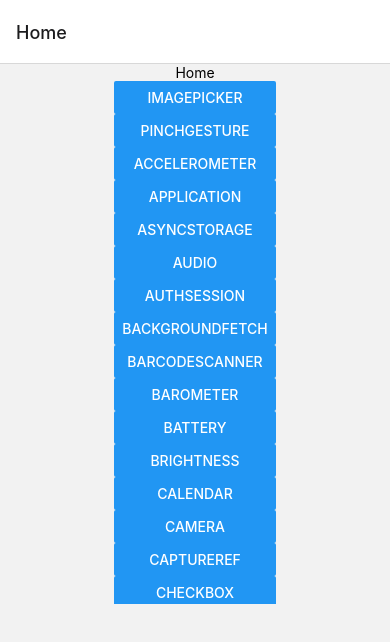
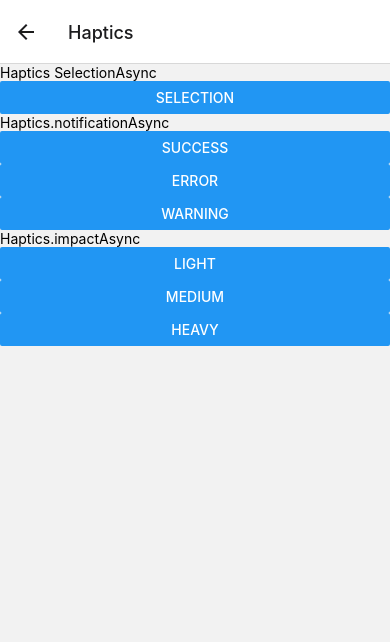
Before and after one commit to GuilhermeSousaDev/Expo, a React Native app: screen /Haptics in a window 390 px wide. Shown: the top 642 px of the page. Built offline with nearby package versions, Linux system fonts and the light colour scheme; what expo-task-manager would draw is missing.

Commit message:
Expo Haptics

```diff
--- a/App.js
+++ b/App.js
@@ -33,6 +33,7 @@ import Firebase from './screens/Firebase';
 import Fonts from './screens/Fonts';
 import Gesture from './screens/Gesture';
 import GlView from './screens/GlView';
+import Haptics from './screens/Haptics';
 
 export default function App() {
   return (
@@ -66,6 +67,7 @@ export default function App() {
         <Stack.Screen name='Fonts' component={Fonts} />
         <Stack.Screen name='Gesture' component={Gesture} />
         <Stack.Screen name='GlView' component={GlView} />
+        <Stack.Screen name='Haptics' component={Haptics} />
       </Stack.Navigator>
       <StatusBar style="light" />
     </NavigationContainer>
--- a/package.json
+++ b/package.json
@@ -33,6 +33,7 @@
     "expo-firebase-recaptcha": "~2.3.1",
     "expo-font": "~11.0.1",
     "expo-gl": "~12.0.1",
+    "expo-haptics": "~12.0.1",
     "expo-image-picker": "~14.0.2",
     "expo-media-library": "~15.0.0",
     "expo-random": "~13.0.0",
--- /dev/null
+++ b/screens/Haptics.js
@@ -0,0 +1,61 @@
+import { View, Button, Text } from 'react-native';
+import * as Haptics from 'expo-haptics';
+
+export default function HapticsScreen() {
+    return (
+        <View>
+            <Text>Haptics SelectionAsync</Text>
+            <View>
+                <Button title="Selection" onPress={() => Haptics.selectionAsync()} />
+            </View>
+            <Text>Haptics.notificationAsync</Text>
+            <View>
+                <Button
+                    title="Success"
+                    onPress={() => Haptics.notificationAsync(
+                        Haptics.NotificationFeedbackType.Success,
+                    )}
+                />
+                <Button
+                    title="Error"
+                    onPress={
+                        () =>
+                            Haptics.notificationAsync(
+                                Haptics.NotificationFeedbackType.Error
+                            )
+                    }
+                />
+                <Button
+                    title="Warning"
+                    onPress={
+                        () =>
+                            Haptics.notificationAsync(
+                                Haptics.NotificationFeedbackType.Warning
+                            )
+                    }
+                />
+            </View>
+            <Text>Haptics.impactAsync</Text>
+            <View>
+                <Button
+                    title="Light"
+                    onPress={
+                        () => Haptics.impactAsync(Haptics.ImpactFeedbackStyle.Light)
+                    }
+                />
+                <Button
+                    title="Medium"
+                    onPress={
+                        () => Haptics.impactAsync(Haptics.ImpactFeedbackStyle.Medium)
+                    }
+                />
+                <Button
+                    title="Heavy"
+                    onPress={
+                        () => Haptics.impactAsync(Haptics.ImpactFeedbackStyle.Heavy)
+                    }
+                />
+            </View>
+        </View>
+    )
+}
--- a/screens/Home.js
+++ b/screens/Home.js
@@ -37,6 +37,7 @@ export default function Home({ navigation }) {
                 <Button title="Fonts" onPress={() => navigate('Fonts')} />
                 <Button title="Gesture" onPress={() => navigate('Gesture')} />
                 <Button title="GlView" onPress={() => navigate('GlView')} />
+                <Button title="Haptics" onPress={() => navigate('Haptics')} />
             </ScrollView>
         </View>
     )
```
Also changed, not shown: 1 other file (tests, documents, lock files or other folders).
